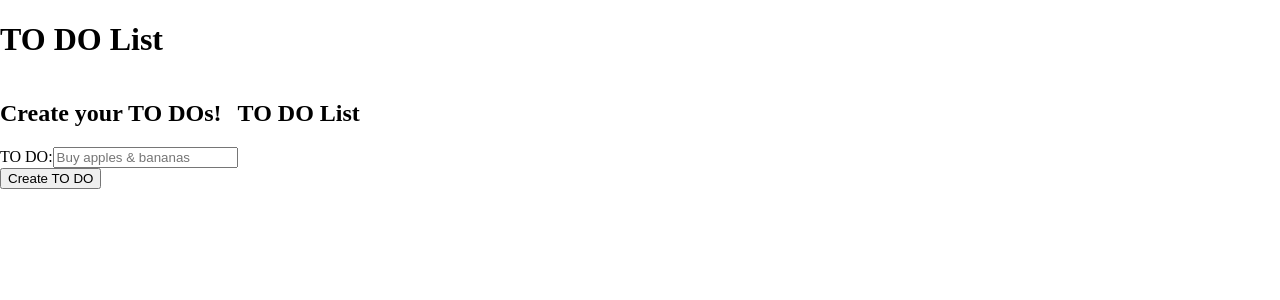
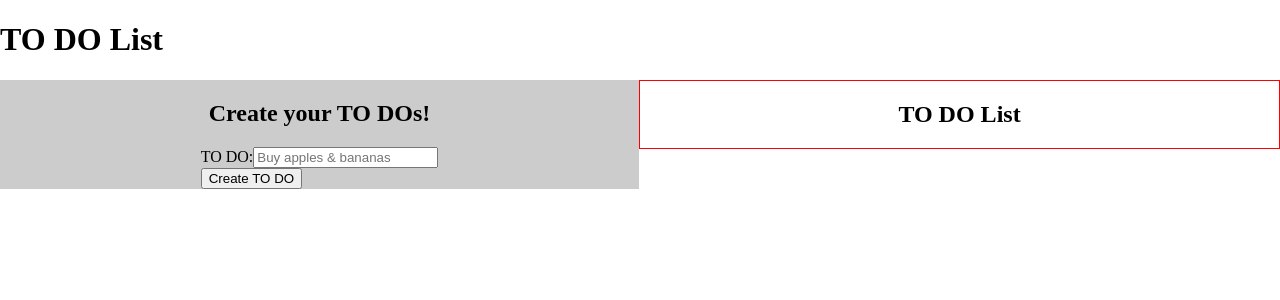
Before and after one commit to lopez-tomas/basic-todo-list, a React (Create React App) app: page / in a window 1280 px wide. Shown: the top 300 px of the page. Built offline with nearby package versions, Linux system fonts and the light colour scheme.

Commit message:
[FEAT]: styles added.

```diff
--- a/src/styles/App.sass
+++ b/src/styles/App.sass
@@ -1,19 +1,34 @@
+/* global styles START */
 body
 	margin: 0
+
+ul
+	margin: 0
+	padding: 0
+
+	li
+		padding: 0 0 0 16px
+		list-style: none
+/* global styles END */
 
 .App
 	display: flex
 	height: 100%
 
-	.form-container, .todos-container
+	.Form-container, .ToDoList-container
 		display: flex
 		flex-direction: column
+		align-items: center
 		height: 100%
 		width: 50vw
 
-	.form-container
+	.Form-container
 		position: sticky
 		top: 0
 		background-color: #ccc
-	.todos-container
+
+	.ToDoList-container
 		border: 1px solid red
+
+		h1
+			text-align: center
```
